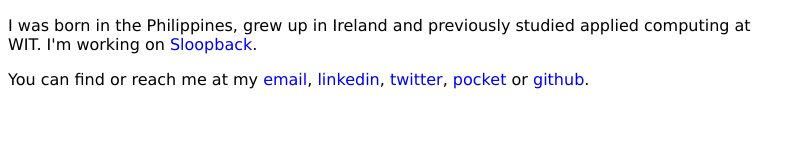
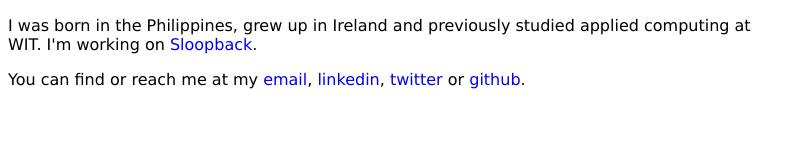
Before and after one commit to jkrclaro/jkrclaro.github.io, a React (Create React App) app: page / in a window 1280 px wide. Shown: the part 141-300 px from the top of the page, without its empty margins (0-806 px from the left). Built offline with nearby package versions, Linux system fonts and the light colour scheme.

Commit message:
Remove pocket

```diff
--- a/src/components/Home.jsx
+++ b/src/components/Home.jsx
@@ -16,7 +16,7 @@ class Home extends React.Component {
                     I'm working on <a href='https://www.sloopback.com' target='_blank' rel='noopener noreferrer'>Sloopback</a>.
                 </p>
                 <p>
-                    You can find or reach me at my <a href='mailto:jkrclaro@gmail.com'>email</a>, <a href='https://www.linkedin.com/in/johnclaro' target='_blank' rel='noopener noreferrer'>linkedin</a>, <a href='https://www.twitter.com/johnclaro_' target='_blank' rel='noopener noreferrer'>twitter</a>, <a href='https://getpocket.com/@johnclaro' target='_blank' rel='noopener noreferrer'>pocket</a> or <a href='https://github.com/johnclaro' target='_blank' rel='noopener noreferrer'>github</a>.
+                    You can find or reach me at my <a href='mailto:jkrclaro@gmail.com'>email</a>, <a href='https://www.linkedin.com/in/johnclaro' target='_blank' rel='noopener noreferrer'>linkedin</a>, <a href='https://www.twitter.com/johnclaro_' target='_blank' rel='noopener noreferrer'>twitter</a> or <a href='https://github.com/johnclaro' target='_blank' rel='noopener noreferrer'>github</a>.
                 </p>
             </div>
         )
```
